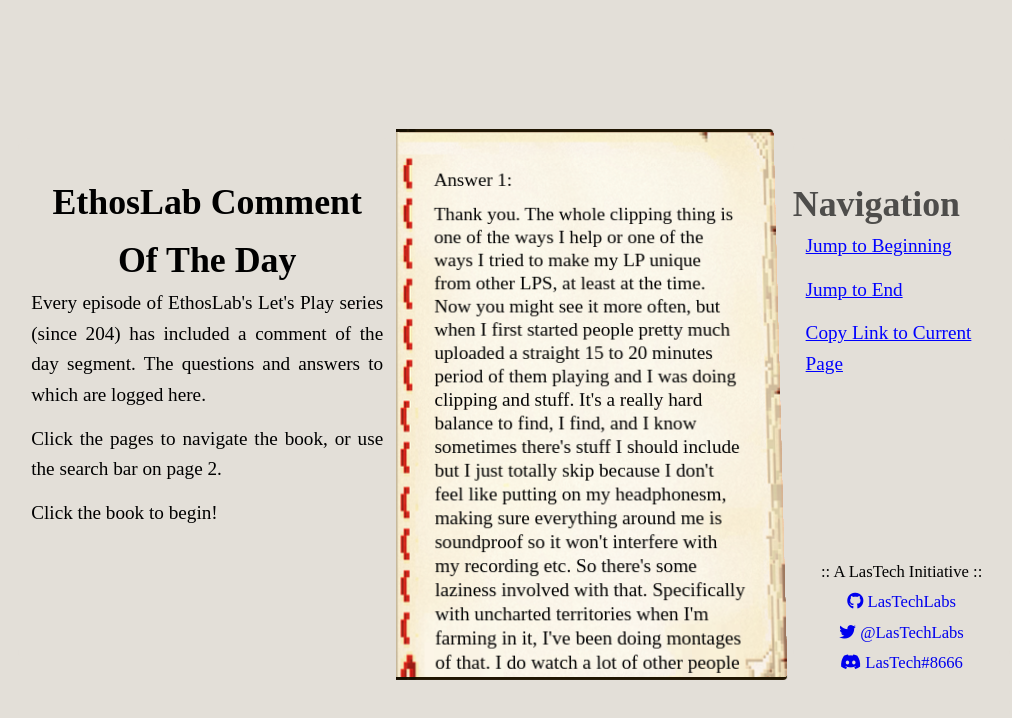
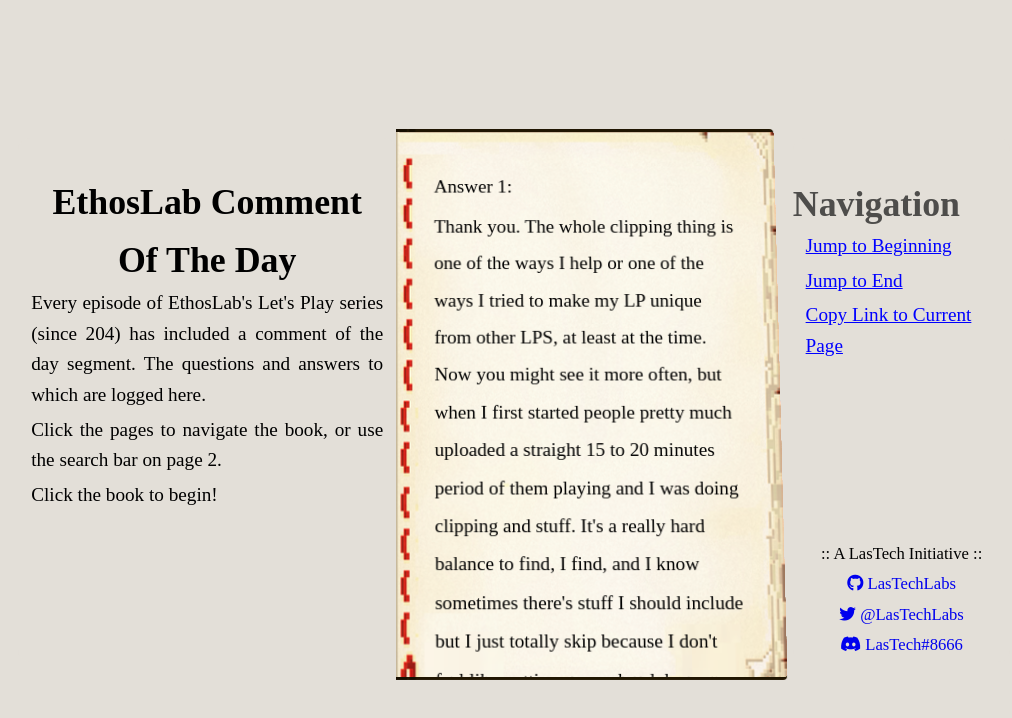
Before and after one commit to EthoslabCommentOfTheDay/EthoslabCommentOfTheDay.github.io, a plain HTML site: page index.html in a window 1280 px wide. Shown: the whole page, without its empty margins (244-1256 px from the left). Drawn offline with nearby package versions, Linux system fonts and the light colour scheme.

Commit message:
minor mobile formatting fixes

```diff
--- a/index.css
+++ b/index.css
@@ -137,12 +137,11 @@ img{
   font-size: 3vw;
   max-width: 25vw;
   border: 0px transparent;
-  margin: auto;
   left: 3vw;
-  top: 15vw;
-  position: absolute;
+  top: 0vw;
+  position: relative;
   z-index: 2;
-  height: 5vw;
+
 }
 .searchResult{
 	border: 1px solid black;
@@ -291,7 +290,7 @@ body {
   justify-content: center;
   align-items: center;
   padding: 2em 0;
-  line-height: 1.5em;
+  line-height:3vw;
   margin:0px;
 }
 .page {
@@ -326,3 +325,12 @@ body {
 ::-webkit-scrollbar-thumb:hover {
   background: #555;
 }
+
+@media screen and (min-width: 800px) {
+  br{
+	display: block; /* makes it have a width */
+	content: ""; /* clears default height */
+	margin-top: 0.3vw; /* change this to whatever height you want it */
+  }
+
+}
--- a/index.html
+++ b/index.html
@@ -13,7 +13,7 @@
 	<body>
 		<div class = "info">
 			<h1>EthosLab Comment Of The Day</h1>
-			<div style ="margin-top: 5vw">
+			<div style ="margin-top: 5vw; position:relative">
 				Every episode of EthosLab's Let's Play series (since 204) has included a comment of the day segment. The questions and answers to which are logged here. <br> Click the pages to navigate the book, or use the search bar on page 2. <br> Click the book to begin!
 			</div>
 		</div>
```
